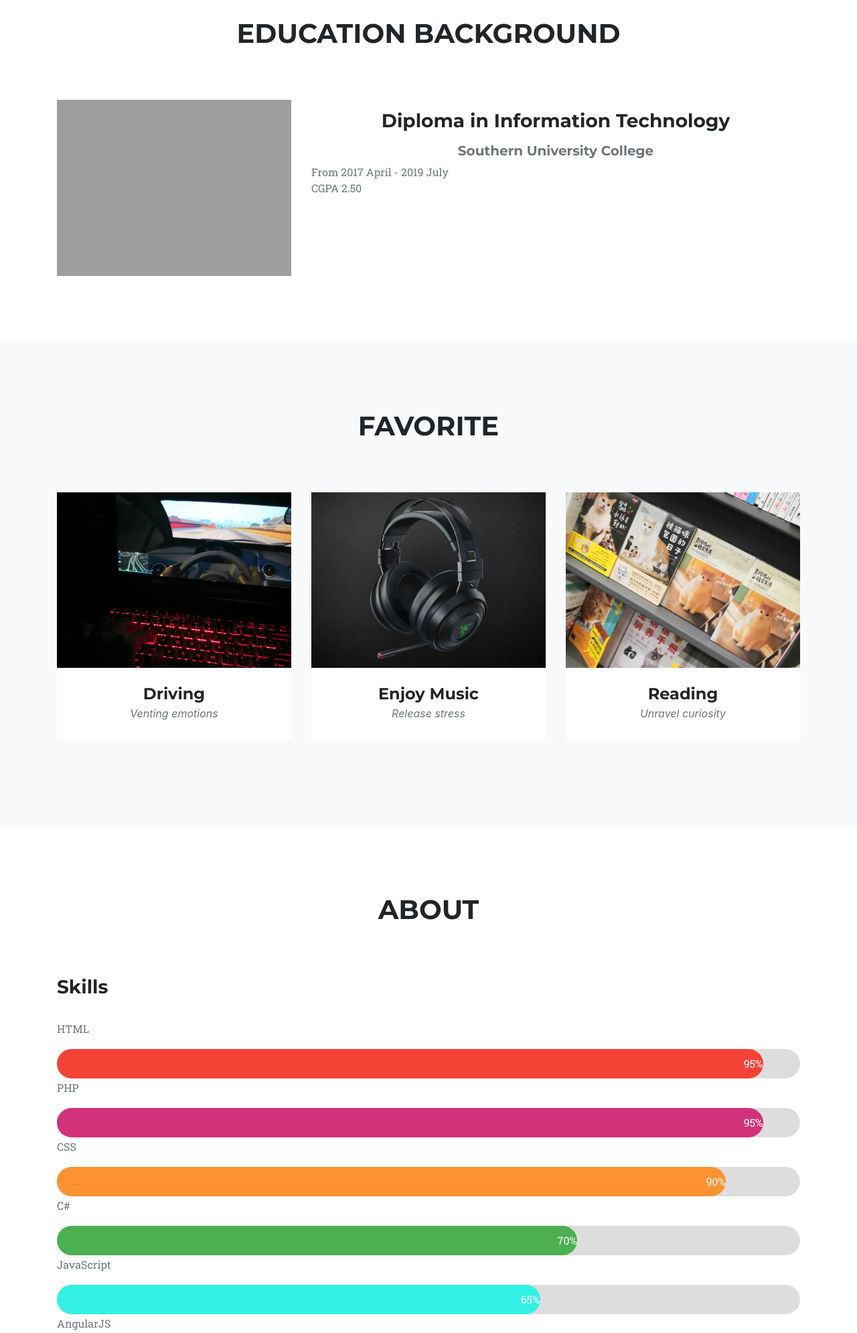
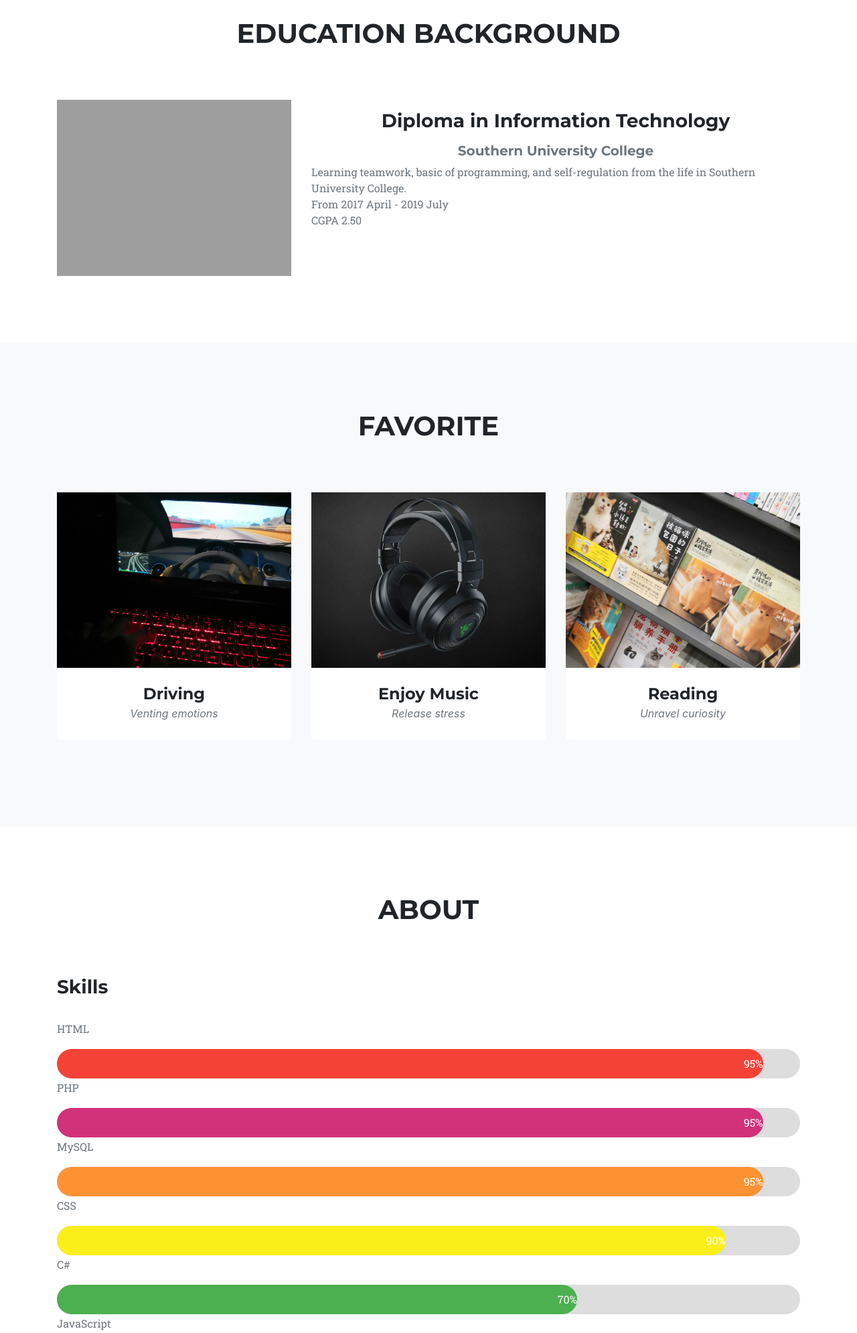
Before and after one commit to Leon0613Lee/Leon, a PHP site: page / in a window 1280 px wide. Shown: the part 833-2823 px from the top of the page at 67% size. Run offline with PHP 8.4, Linux system fonts and the light colour scheme; some web fonts are replaced; grey boxes are pictures that could not be loaded.

Commit message:
Update (Add mysql skills)

```diff
--- a/css/Skillbar.css
+++ b/css/Skillbar.css
@@ -14,7 +14,8 @@
 
 .html {width: 95%; background-color: #f44336;}
 .php {width: 95%; background-color: #D1327A;}
-.css {width: 90%; background-color: #FE9233;}
+.sql {width: 95%; background-color: #FE9233}
+.css {width: 90%; background-color: #faef19;}
 .csharp {width: 70%; background-color: #4CAF50;}
 .js {width: 65%; background-color: #33F1E4;}
 .angularjs {width: 40%; background-color: #2196F3;}
--- a/index.html
+++ b/index.html
@@ -95,6 +95,7 @@
           <h5 class="text-muted text-center">Southern University College</h5>
           <div class="text-muted">
             <ul class="list-inline">
+              <li>Learning teamwork, basic of programming, and self-regulation from the life in Southern University College.</li>
               <li>From 2017 April - 2019 July</li>
               <li>CGPA 2.50</li>
             </ul>
@@ -181,6 +182,11 @@
               <p class="text-muted">PHP</p>
               <div class="bread">
                 <div class="skills php">95%</div>
+              </div>
+
+              <p class="text-muted">MySQL</p>
+              <div class="bread">
+                <div class="skills sql">95%</div>
               </div>
 
               <p class="text-muted">CSS</p>
```
Also changed, not shown: 1 other file.
